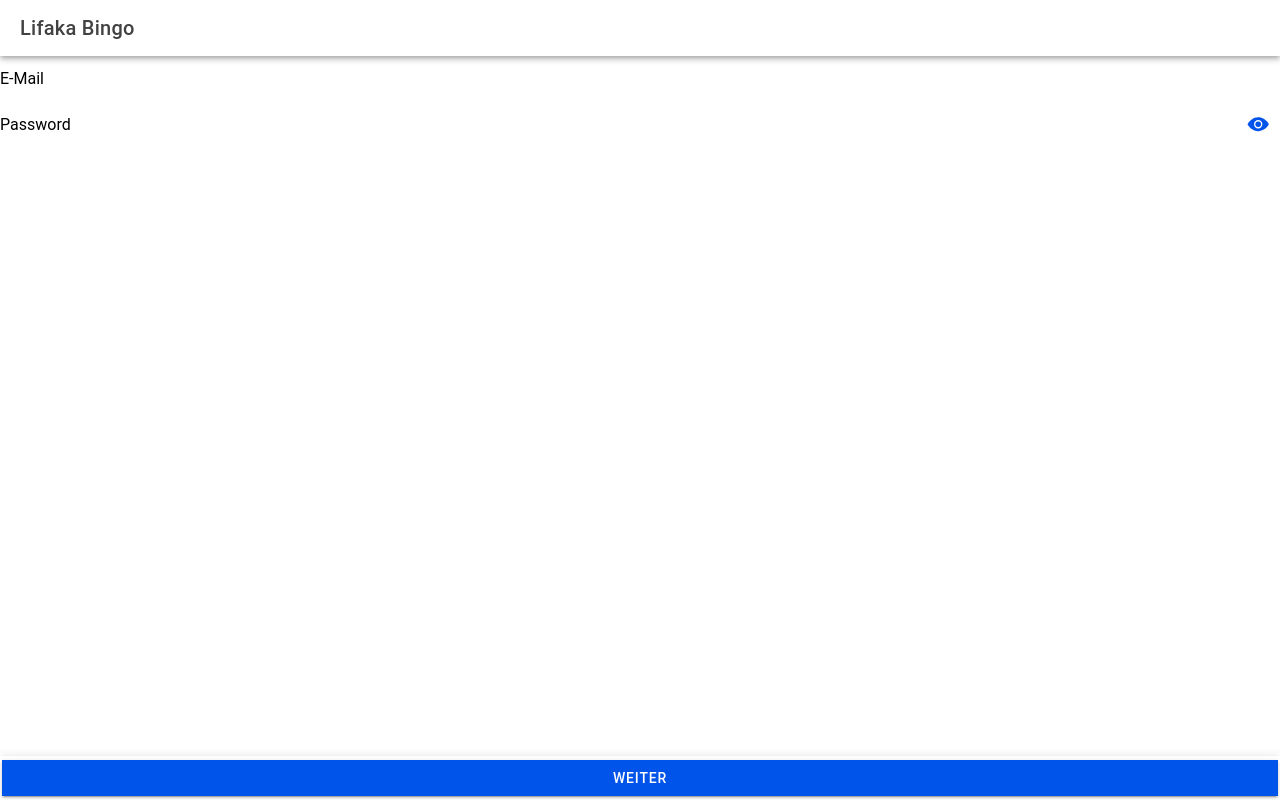
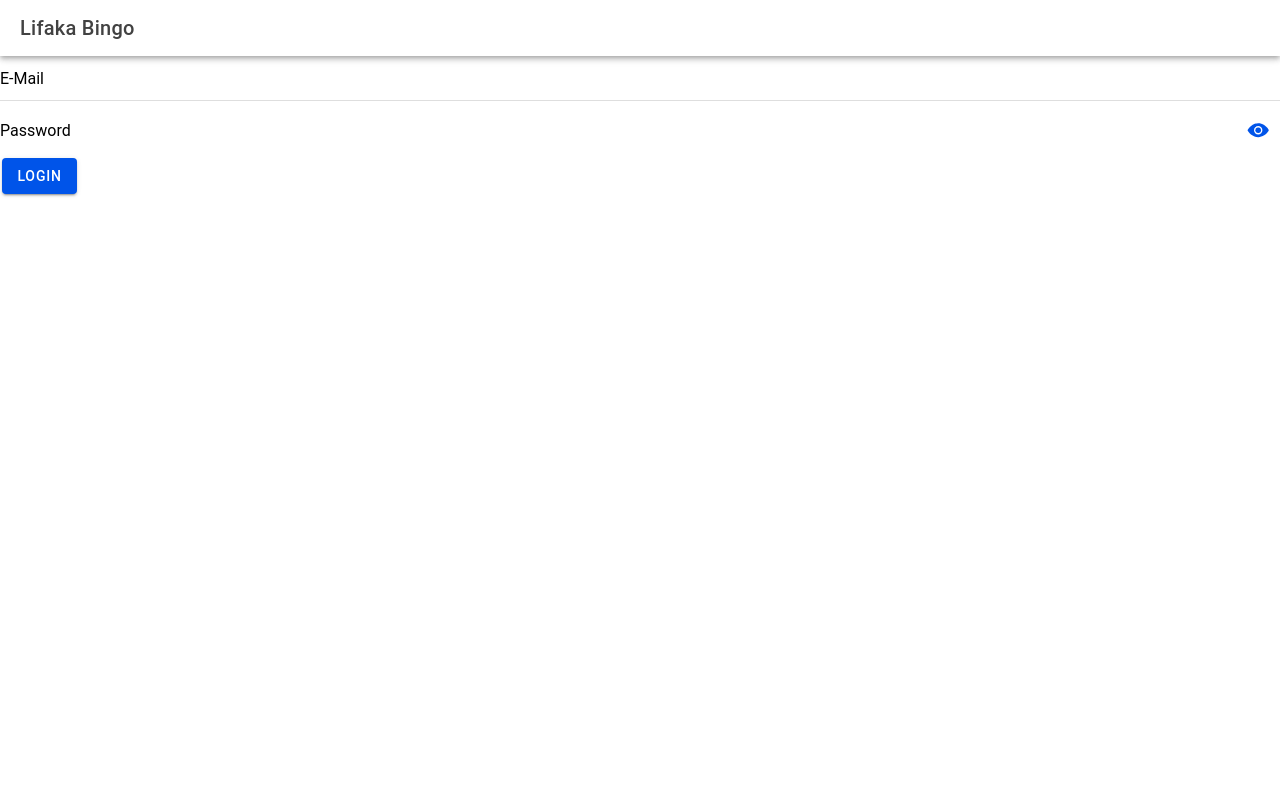
Before and after one commit to theonlybluefire/bingo-online, a React (Vite) app: page /Login in a window 1280 px wide. Built offline with nearby package versions, Linux system fonts and the light colour scheme.

Commit message:
Login v1

```diff
--- a/src/App.tsx
+++ b/src/App.tsx
@@ -1,6 +1,6 @@
 import { IonApp, IonRouterOutlet, setupIonicReact } from "@ionic/react";
 import { IonReactRouter } from "@ionic/react-router";
-import { Redirect, Route } from "react-router-dom";
+import { Route } from "react-router-dom";
 import Home from "./pages/Home";
 
 /* Core CSS required for Ionic components to work properly */
@@ -45,8 +45,8 @@ const App: React.FC = () => (
         <Route exact path="/Start">
           <Start />
         </Route>
-        <Route exact path="/">
-          <Redirect to="/Start" />
+        <Route exact path="/home">
+          <Home />
         </Route>
         <Route exact path="/Login">
           <Login />
--- a/src/components/LoginC.tsx
+++ /dev/null
@@ -1,14 +0,0 @@
-import { IonInput, IonInputPasswordToggle } from "@ionic/react";
-
-function LoginC() {
-  return (
-    <>
-      <IonInput label="E-Mail"></IonInput>
-      <IonInput type="password" label="Password">
-        <IonInputPasswordToggle slot="end"></IonInputPasswordToggle>
-      </IonInput>
-    </>
-  );
-}
-
-export default LoginC;
--- a/src/pages/Login.tsx
+++ b/src/pages/Login.tsx
@@ -1,15 +1,51 @@
 import {
+  IonButton,
   IonContent,
   IonHeader,
+  IonInput,
+  IonInputPasswordToggle,
   IonPage,
   IonTitle,
   IonToolbar,
+  useIonRouter,
 } from "@ionic/react";
-
-import LoginC from "../components/LoginC";
-import MyButton from "../components/MyButton";
+import { useRef, useState } from "react";
+import { UserService } from "../services/FirebaseService";
 
 const Login: React.FC = () => {
+  const emailRef = useRef<HTMLIonInputElement>(null);
+  const passwordRef = useRef<HTMLIonInputElement>(null);
+  const [isValid, setIsValid] = useState<boolean>();
+  const router = useIonRouter();
+
+  const error = (event: Event) => {
+    if (
+      String(emailRef.current?.value).match(
+        /^(?=.{1,254}$)(?=.{1,64}@)[a-zA-Z0-9!#$%&'*+/=?^_`{|}~-]+(?:\.[a-zA-Z0-9!#$%&'*+/=?^_`{|}~-]+)*@[a-zA-Z0-9](?:[a-zA-Z0-9-]{0,61}[a-zA-Z0-9])?(?:\.[a-zA-Z0-9](?:[a-zA-Z0-9-]{0,61}[a-zA-Z0-9])?)*$/
+      )
+    ) {
+      setIsValid(true);
+    } else {
+      setIsValid(false);
+    }
+  };
+
+  const isNotEmpty = (email: string, password: string) => {
+    if (email != "") {
+      if (password != "") {
+        try {
+          UserService.login(email, password);
+          router.push("/setPassword", "forward");
+        } catch (e) {
+          console.error(e);
+        }
+      }
+    } else {
+      console.log("embty");
+      setIsValid(false);
+    }
+  };
+
   return (
     <IonPage>
       <IonHeader>
@@ -21,9 +57,32 @@ const Login: React.FC = () => {
         <IonHeader collapse="condense">
           <IonToolbar></IonToolbar>
         </IonHeader>
-        <LoginC />
+        <IonInput
+          className={`${isValid && "ion-valid"} ${
+            isValid === false && "ion-invalid"
+          } ion-touched`}
+          ref={emailRef}
+          id="email"
+          label="E-Mail"
+          errorText="Überprüfe die Email adresse"
+          onIonInput={(event) => error(event)}
+        ></IonInput>
+        {/*  */}
+        <IonInput type="password" ref={passwordRef} label="Password">
+          <IonInputPasswordToggle slot="end"></IonInputPasswordToggle>
+        </IonInput>
+        {/*  */}
+        <IonButton
+          onClick={() =>
+            isNotEmpty(
+              String(emailRef.current?.value).trim(),
+              String(passwordRef.current?.value).trim()
+            )
+          }
+        >
+          Login
+        </IonButton>
       </IonContent>
-      <MyButton />
     </IonPage>
   );
 };
```
Also changed, not shown: 2 other files (tests, documents, lock files or other folders).
